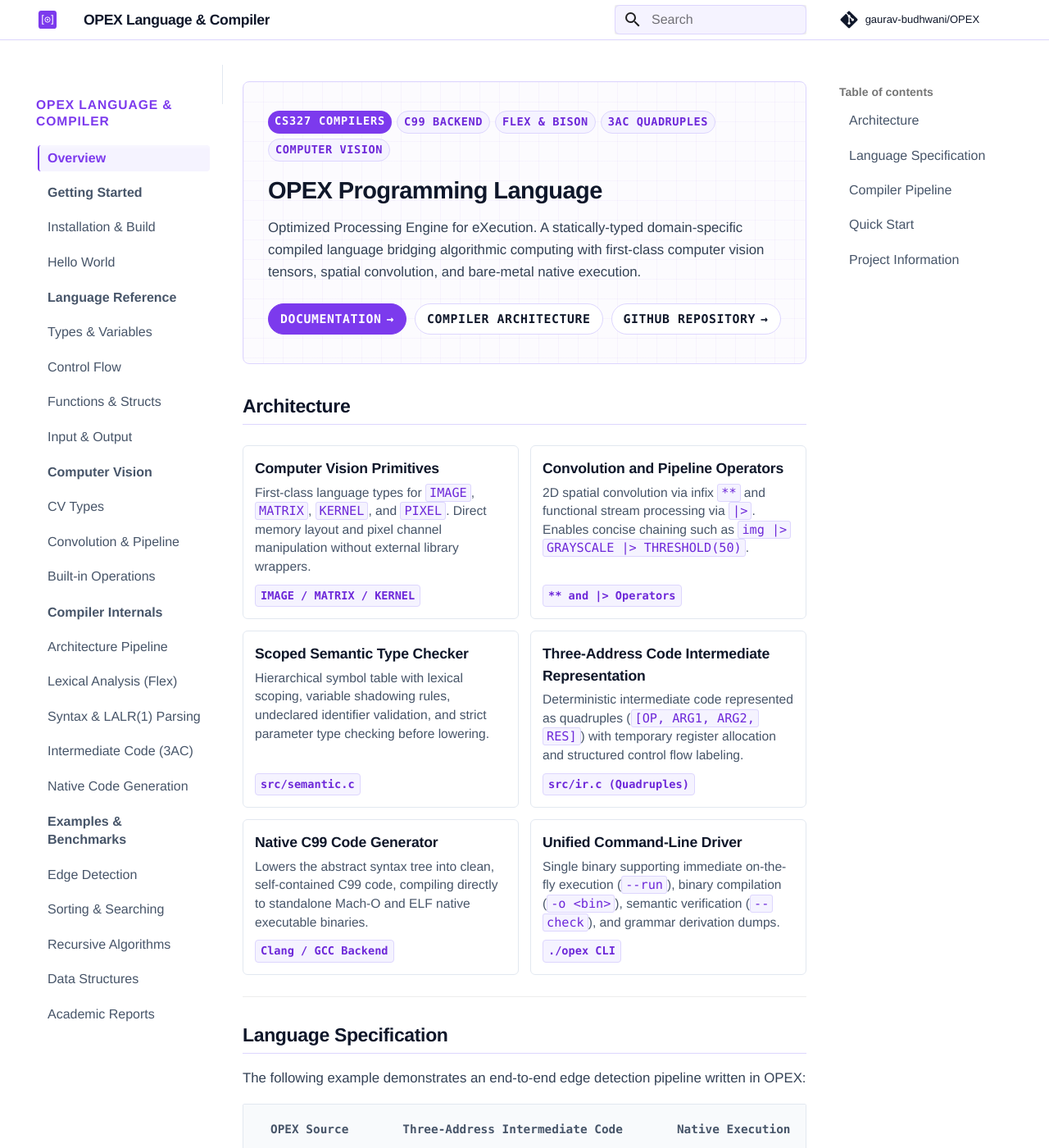
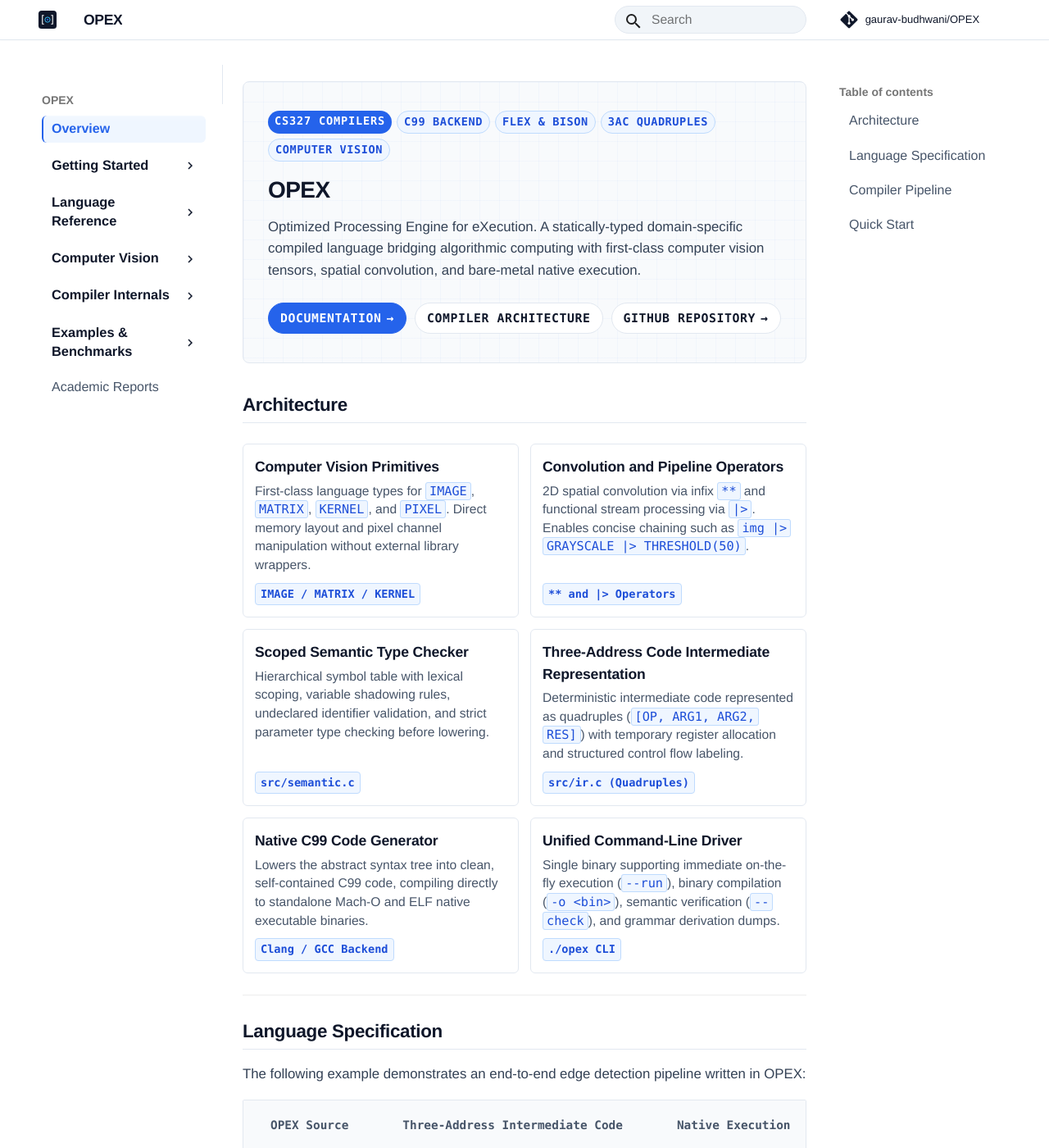
Before and after one commit to gaurav-budhwani/OPEX, an MkDocs documentation site: the page built from docs/index.md, in a window 1280 px wide and 1400 px high. Shown: the whole window at 82% size. Built offline with MkDocs 1.6.1 and Material for MkDocs 9.7.7, drawn with Linux system fonts in a browser that asks for light colours; comment, search, counter and statistics services are not loaded; some of the changed text lies outside the part shown.

Commit message:
style: rename to OPEX, add pill search bar, electric cobalt palette, dropdown sidebar navigation, and remove project info

````diff
--- a/docs/index.md
+++ b/docs/index.md
@@ -5,18 +5,18 @@ hide:
 
 <div class="hero-box">
   <div class="hero-tags">
-    <span class="pill-purple">CS327 Compilers</span>
+    <span class="pill-cobalt">CS327 Compilers</span>
     <span class="pill-subtle">C99 Backend</span>
     <span class="pill-subtle">Flex & Bison</span>
     <span class="pill-subtle">3AC Quadruples</span>
     <span class="pill-subtle">Computer Vision</span>
   </div>
-  <h1 class="hero-headline">OPEX Programming Language</h1>
+  <h1 class="hero-headline">OPEX</h1>
   <p class="hero-desc">
     Optimized Processing Engine for eXecution. A statically-typed domain-specific compiled language bridging algorithmic computing with first-class computer vision tensors, spatial convolution, and bare-metal native execution.
   </p>
   <div class="hero-buttons">
-    <a href="getting-started/installation/" class="btn-purple">
+    <a href="getting-started/installation/" class="btn-cobalt">
       Documentation <span>&rarr;</span>
     </a>
     <a href="compiler-internals/pipeline/" class="btn-outline">
@@ -149,8 +149,8 @@ flowchart TD
         H --> I["Native Binary Executable (Mach-O / ELF)"]
     end
 
-    classDef stage fill:#ffffff,stroke:#7c3aed,stroke-width:1.5px,color:#0f172a,rx:6px,ry:6px;
-    classDef sub fill:#fcfbfe,stroke:#ddd6fe,stroke-width:1px,color:#6d28d9;
+    classDef stage fill:#ffffff,stroke:#2563eb,stroke-width:1.5px,color:#0f172a,rx:6px,ry:6px;
+    classDef sub fill:#f8fafc,stroke:#cbd5e1,stroke-width:1px,color:#1e293b;
     class A,B,C,D,E,F,G,H,I stage;
     class Frontend,Middle,Backend sub;
 ```
@@ -187,15 +187,3 @@ flowchart TD
     # Execute interactive benchmark programs
     make test_run
     ```
-
----
-
-## Project Information
-
-Developed for **CS327: Compilers** at the **Indian Institute of Technology Gandhinagar (IITGN)** under the guidance of **Prof. Shouvick Mondal**.
-
-| Contributor | Roll Number | Focus Area |
-| :--- | :--- | :--- |
-| **Gaurav Budhwani** | `22110085` | Compiler Architecture, LALR(1) Grammar, Semantic Analysis, C99 Codegen, Documentation |
-| **John Twipraham Debbarma** | `22110108` | Lexical Analysis (Flex), Intermediate Code Generation (3AC), Test Suite Curation |
-| **Harshit** | `22110095` | Computer Vision Built-ins, Matrix Arithmetic & Convolution Kernels |
--- a/docs/stylesheets/extra.css
+++ b/docs/stylesheets/extra.css
@@ -1,7 +1,7 @@
 /* ==========================================================================
-   OPEX Compiler Documentation Theme
-   Minimalist Swiss / Helvetica, White & Light Purple Palette
-   Smaller, Disciplined Typography & Smooth Micro-Animations
+   OPEX Documentation Theme
+   Minimalist Swiss / Helvetica, Pure White & Electric Cobalt Theme
+   Compact Typography, Pill Search Bar & Clean Accordion Navigation
    ========================================================================== */
 
 :root {
@@ -11,25 +11,25 @@
   --md-text-font: var(--font-helvetica);
   --md-code-font: var(--font-mono);
 
-  /* Color Tokens - White & Refined Purple */
+  /* Color Palette - White & Electric Cobalt */
   --opex-white: #ffffff;
-  --opex-purple-primary: #7c3aed;
-  --opex-purple-hover: #6d28d9;
-  --opex-purple-light: #f5f3ff;
-  --opex-purple-border: #ddd6fe;
-  --opex-purple-pill-text: #6d28d9;
+  --opex-blue-primary: #2563eb;
+  --opex-blue-hover: #1d4ed8;
+  --opex-blue-light: #eff6ff;
+  --opex-blue-border: #bfdbfe;
+  --opex-blue-pill-text: #1d4ed8;
 
   --opex-text-main: #0f172a;
   --opex-text-muted: #475569;
   --opex-text-light: #64748b;
   --opex-border: #e2e8f0;
   --opex-bg-card: #ffffff;
-  --opex-bg-subtle: #fcfbfe;
+  --opex-bg-subtle: #f8fafc;
 
   /* Material overrides */
   --md-primary-fg-color: #ffffff;
   --md-primary-bg-color: #ffffff;
-  --md-accent-fg-color: #7c3aed;
+  --md-accent-fg-color: #2563eb;
   --md-default-bg-color: #ffffff;
   --md-default-fg-color: #0f172a;
   --md-code-bg-color: #f8fafc;
@@ -47,13 +47,13 @@ html, body, .md-container, .md-main, .md-content {
 
 /* Page Load Animation */
 .md-content__inner {
-  animation: opexFadeIn 0.3s cubic-bezier(0.16, 1, 0.3, 1) forwards;
+  animation: opexFadeIn 0.25s cubic-bezier(0.16, 1, 0.3, 1) forwards;
 }
 
 @keyframes opexFadeIn {
   from {
     opacity: 0;
-    transform: translateY(5px);
+    transform: translateY(4px);
   }
   to {
     opacity: 1;
@@ -61,7 +61,7 @@ html, body, .md-container, .md-main, .md-content {
   }
 }
 
-/* Restrained, Smaller Typography */
+/* Restrained, Compact Typography */
 .md-typeset {
   font-family: var(--font-helvetica) !important;
   font-size: 0.84rem !important;
@@ -71,7 +71,7 @@ html, body, .md-container, .md-main, .md-content {
 
 .md-typeset h1 {
   font-family: var(--font-helvetica) !important;
-  font-size: 1.45rem !important;
+  font-size: 1.4rem !important;
   font-weight: 700 !important;
   letter-spacing: -0.02em !important;
   color: var(--opex-text-main) !important;
@@ -82,24 +82,24 @@ html, body, .md-container, .md-main, .md-content {
 
 .md-typeset h2 {
   font-family: var(--font-helvetica) !important;
-  font-size: 1.15rem !important;
+  font-size: 1.12rem !important;
   font-weight: 700 !important;
   letter-spacing: -0.015em !important;
   color: var(--opex-text-main) !important;
-  margin-top: 1.5rem !important;
+  margin-top: 1.4rem !important;
   margin-bottom: 0.5rem !important;
   padding-bottom: 0.3rem !important;
-  border-bottom: 1px solid var(--opex-purple-border) !important;
+  border-bottom: 1px solid var(--opex-border) !important;
 }
 
 .md-typeset h3 {
   font-family: var(--font-helvetica) !important;
-  font-size: 0.95rem !important;
+  font-size: 0.92rem !important;
   font-weight: 600 !important;
   letter-spacing: -0.01em !important;
   color: var(--opex-text-main) !important;
-  margin-top: 1.2rem !important;
-  margin-bottom: 0.4rem !important;
+  margin-top: 1.1rem !important;
+  margin-bottom: 0.35rem !important;
 }
 
 .md-typeset p, .md-typeset li {
@@ -113,11 +113,11 @@ html, body, .md-container, .md-main, .md-content {
   font-weight: 600;
 }
 
-/* Header - Clean White & Subtle Lavender Bottom Border */
+/* Header - Clean White & Subtle Border */
 .md-header {
   background-color: var(--opex-white) !important;
   color: var(--opex-text-main) !important;
-  border-bottom: 1px solid var(--opex-purple-border) !important;
+  border-bottom: 1px solid var(--opex-border) !important;
   box-shadow: 0 1px 2px 0 rgba(0, 0, 0, 0.02) !important;
 }
 
@@ -129,35 +129,78 @@ html, body, .md-container, .md-main, .md-content {
 }
 
 .md-header__button {
-  color: var(--opex-purple-primary) !important;
+  color: var(--opex-blue-primary) !important;
+}
+
+/* ==========================================================================
+   Curved / Pill-Shaped Search Bar
+   ========================================================================== */
+
+.md-search {
+  padding: 0.2rem 0;
+}
+
+.md-search__inner {
+  border-radius: 9999px !important;
+}
+
+.md-search__form {
+  border-radius: 9999px !important;
+  border: 1px solid var(--opex-border) !important;
+  background-color: #f1f5f9 !important;
+  transition: all 0.2s ease !important;
+  height: 34px !important;
+}
+
+.md-search__form:focus-within,
+.md-search__form:hover {
+  background-color: #ffffff !important;
+  border-color: var(--opex-blue-primary) !important;
+  box-shadow: 0 0 0 3px rgba(37, 99, 235, 0.12) !important;
 }
 
 .md-search__input {
-  background-color: var(--opex-purple-light) !important;
+  border-radius: 9999px !important;
+  background-color: transparent !important;
   color: var(--opex-text-main) !important;
-  border: 1px solid var(--opex-purple-border) !important;
-  border-radius: 6px !important;
-  font-size: 0.8rem !important;
+  font-family: var(--font-helvetica) !important;
+  font-size: 0.78rem !important;
+  padding-left: 2.2rem !important;
+  height: 32px !important;
 }
 
 /* ==========================================================================
-   Vertical Left Sidebar Navigation
+   Vertical Sidebar - Clean Accordion / Dropdown Navigation
    ========================================================================== */
 
 .md-sidebar--primary {
   border-right: 1px solid var(--opex-border);
 }
 
-.md-nav--primary .md-nav__title {
-  font-family: var(--font-helvetica) !important;
-  font-size: 0.78rem !important;
-  font-weight: 700 !important;
-  text-transform: uppercase !important;
-  letter-spacing: 0.06em !important;
-  color: var(--opex-purple-primary) !important;
-  padding: 0.75rem 0.5rem 0.4rem !important;
+.md-nav--primary {
+  padding: 0.5rem 0.25rem;
 }
 
+/* Category Headers (Accordion Dropdown Triggers) */
+.md-nav__item--nested > .md-nav__link {
+  font-family: var(--font-helvetica) !important;
+  font-size: 0.82rem !important;
+  font-weight: 600 !important;
+  color: var(--opex-text-main) !important;
+  padding: 6px 10px !important;
+  border-radius: 6px;
+  transition: all 0.15s ease !important;
+  display: flex !important;
+  align-items: center !important;
+  justify-content: space-between !important;
+}
+
+.md-nav__item--nested > .md-nav__link:hover {
+  background-color: #f1f5f9 !important;
+  color: var(--opex-blue-primary) !important;
+}
+
+/* Subheading Items */
 .md-nav__item {
   margin: 1px 0;
 }
@@ -168,44 +211,44 @@ html, body, .md-container, .md-main, .md-content {
   line-height: 1.4 !important;
   color: var(--opex-text-muted) !important;
   padding: 5px 10px !important;
-  border-radius: 4px;
+  border-radius: 6px;
   border-left: 2px solid transparent;
   transition: all 0.15s ease !important;
 }
 
 .md-nav__link:hover {
-  color: var(--opex-purple-primary) !important;
-  background-color: var(--opex-purple-light) !important;
-  border-left-color: var(--opex-purple-primary) !important;
+  color: var(--opex-blue-primary) !important;
+  background-color: var(--opex-blue-light) !important;
+  border-left-color: var(--opex-blue-primary) !important;
   transform: translateX(2px);
 }
 
 .md-nav__link--active {
-  color: var(--opex-purple-primary) !important;
+  color: var(--opex-blue-primary) !important;
   font-weight: 700 !important;
-  background-color: var(--opex-purple-light) !important;
-  border-left-color: var(--opex-purple-primary) !important;
+  background-color: var(--opex-blue-light) !important;
+  border-left-color: var(--opex-blue-primary) !important;
 }
 
 /* ==========================================================================
-   Hero Box - White & Light Purple Minimal
+   Hero Box - Clean White & Cobalt Minimal
    ========================================================================== */
 
 .hero-box {
   background-color: var(--opex-bg-subtle);
-  border: 1px solid var(--opex-purple-border);
+  border: 1px solid var(--opex-border);
   border-radius: 8px;
   padding: 1.75rem 1.5rem;
   margin-bottom: 1.75rem;
   background-image:
-    linear-gradient(to right, rgba(124, 58, 237, 0.04) 1px, transparent 1px),
-    linear-gradient(to bottom, rgba(124, 58, 237, 0.04) 1px, transparent 1px);
+    linear-gradient(to right, rgba(37, 99, 235, 0.03) 1px, transparent 1px),
+    linear-gradient(to bottom, rgba(37, 99, 235, 0.03) 1px, transparent 1px);
   background-size: 24px 24px;
   transition: box-shadow 0.2s ease;
 }
 
 .hero-box:hover {
-  box-shadow: 0 4px 16px -2px rgba(124, 58, 237, 0.08);
+  box-shadow: 0 4px 16px -2px rgba(37, 99, 235, 0.08);
 }
 
 .hero-tags {
@@ -215,14 +258,14 @@ html, body, .md-container, .md-main, .md-content {
   margin-bottom: 0.85rem;
 }
 
-.pill-purple {
+.pill-cobalt {
   display: inline-block;
   font-family: var(--font-mono);
   font-size: 0.68rem;
   font-weight: 700;
   text-transform: uppercase;
   letter-spacing: 0.06em;
-  background-color: var(--opex-purple-primary);
+  background-color: var(--opex-blue-primary);
   color: #ffffff !important;
   padding: 2px 8px;
   border-radius: 9999px;
@@ -230,7 +273,7 @@ html, body, .md-container, .md-main, .md-content {
   transition: transform 0.15s ease;
 }
 
-.pill-purple:hover {
+.pill-cobalt:hover {
   transform: translateY(-1px);
 }
 
@@ -241,11 +284,11 @@ html, body, .md-container, .md-main, .md-content {
   font-weight: 600;
   text-transform: uppercase;
   letter-spacing: 0.04em;
-  background-color: var(--opex-purple-light);
-  color: var(--opex-purple-pill-text) !important;
+  background-color: var(--opex-blue-light);
+  color: var(--opex-blue-pill-text) !important;
   padding: 2px 8px;
   border-radius: 9999px;
-  border: 1px solid var(--opex-purple-border);
+  border: 1px solid var(--opex-blue-border);
 }
 
 .hero-headline {
@@ -273,11 +316,11 @@ html, body, .md-container, .md-main, .md-content {
   gap: 10px;
 }
 
-.btn-purple {
+.btn-cobalt {
   display: inline-flex;
   align-items: center;
   gap: 6px;
-  background-color: var(--opex-purple-primary);
+  background-color: var(--opex-blue-primary);
   color: #ffffff !important;
   padding: 6px 14px;
   border-radius: 9999px;
@@ -287,14 +330,14 @@ html, body, .md-container, .md-main, .md-content {
   text-transform: uppercase;
   letter-spacing: 0.04em;
   text-decoration: none !important;
-  border: 1px solid var(--opex-purple-primary);
+  border: 1px solid var(--opex-blue-primary);
   transition: all 0.15s cubic-bezier(0.16, 1, 0.3, 1);
 }
 
-.btn-purple:hover {
-  background-color: var(--opex-purple-hover);
+.btn-cobalt:hover {
+  background-color: var(--opex-blue-hover);
   transform: translateY(-1px);
-  box-shadow: 0 3px 10px rgba(124, 58, 237, 0.25);
+  box-shadow: 0 3px 10px rgba(37, 99, 235, 0.25);
   color: #ffffff !important;
 }
 
@@ -312,14 +355,14 @@ html, body, .md-container, .md-main, .md-content {
   text-transform: uppercase;
   letter-spacing: 0.04em;
   text-decoration: none !important;
-  border: 1px solid var(--opex-purple-border);
+  border: 1px solid var(--opex-border);
   transition: all 0.15s cubic-bezier(0.16, 1, 0.3, 1);
 }
 
 .btn-outline:hover {
-  border-color: var(--opex-purple-primary);
-  color: var(--opex-purple-primary) !important;
-  background-color: var(--opex-purple-light);
+  border-color: var(--opex-blue-primary);
+  color: var(--opex-blue-primary) !important;
+  background-color: var(--opex-blue-light);
   transform: translateY(-1px);
 }
 
@@ -346,8 +389,8 @@ html, body, .md-container, .md-main, .md-content {
 
 .minimal-card:hover {
   transform: translateY(-2px);
-  border-color: var(--opex-purple-primary);
-  box-shadow: 0 4px 14px -3px rgba(124, 58, 237, 0.12);
+  border-color: var(--opex-blue-primary);
+  box-shadow: 0 4px 14px -3px rgba(37, 99, 235, 0.12);
 }
 
 .minimal-card h3 {
@@ -372,12 +415,12 @@ html, body, .md-container, .md-main, .md-content {
   font-family: var(--font-mono);
   font-size: 0.68rem;
   font-weight: 600;
-  color: var(--opex-purple-pill-text);
-  background-color: var(--opex-purple-light);
+  color: var(--opex-blue-pill-text);
+  background-color: var(--opex-blue-light);
   padding: 2px 6px;
   border-radius: 4px;
   align-self: flex-start;
-  border: 1px solid var(--opex-purple-border);
+  border: 1px solid var(--opex-blue-border);
 }
 
 /* ==========================================================================
@@ -387,18 +430,18 @@ html, body, .md-container, .md-main, .md-content {
 .mermaid {
   display: flex;
   justify-content: center;
-  background-color: var(--opex-bg-subtle) !important;
-  border: 1px solid var(--opex-purple-border) !important;
+  background-color: #fafbfc !important;
+  border: 1px solid var(--opex-border) !important;
   border-radius: 8px;
   padding: 18px 12px;
   margin: 1.25rem 0 !important;
-  box-shadow: 0 2px 8px -2px rgba(124, 58, 237, 0.05);
+  box-shadow: 0 2px 6px -2px rgba(0, 0, 0, 0.04);
   transition: all 0.2s ease;
 }
 
 .mermaid:hover {
-  border-color: var(--opex-purple-primary) !important;
-  box-shadow: 0 4px 14px -2px rgba(124, 58, 237, 0.1);
+  border-color: var(--opex-blue-primary) !important;
+  box-shadow: 0 4px 12px -2px rgba(37, 99, 235, 0.1);
 }
 
 /* ==========================================================================
@@ -424,10 +467,10 @@ html, body, .md-container, .md-main, .md-content {
   font-family: var(--font-mono) !important;
   font-size: 0.76rem !important;
   padding: 1px 4px;
-  background-color: var(--opex-purple-light);
-  color: var(--opex-purple-pill-text);
+  background-color: var(--opex-blue-light);
+  color: var(--opex-blue-pill-text);
   border-radius: 3px;
-  border: 1px solid var(--opex-purple-border);
+  border: 1px solid var(--opex-blue-border);
 }
 
 /* Tabs */
@@ -453,13 +496,13 @@ html, body, .md-container, .md-main, .md-content {
 }
 
 .tabbed-labels > label:hover {
-  color: var(--opex-purple-primary) !important;
+  color: var(--opex-blue-primary) !important;
 }
 
 .tabbed-labels > input:checked + label {
-  color: var(--opex-purple-primary) !important;
+  color: var(--opex-blue-primary) !important;
   background-color: var(--opex-white) !important;
-  border-bottom: 2px solid var(--opex-purple-primary) !important;
+  border-bottom: 2px solid var(--opex-blue-primary) !important;
 }
 
 .tabbed-content {
@@ -483,14 +526,14 @@ html, body, .md-container, .md-main, .md-content {
 }
 
 .md-typeset table:not([class]) th {
-  background-color: var(--opex-purple-light) !important;
-  color: var(--opex-purple-pill-text) !important;
+  background-color: var(--opex-blue-light) !important;
+  color: var(--opex-blue-pill-text) !important;
   font-weight: 700 !important;
   font-family: var(--font-mono) !important;
   text-transform: uppercase !important;
   font-size: 0.68rem !important;
   letter-spacing: 0.05em !important;
-  border-bottom: 1px solid var(--opex-purple-border) !important;
+  border-bottom: 1px solid var(--opex-blue-border) !important;
   padding: 6px 10px !important;
 }
 
@@ -503,7 +546,7 @@ html, body, .md-container, .md-main, .md-content {
 /* Admonitions */
 .md-typeset .admonition {
   border: 1px solid var(--opex-border) !important;
-  border-left: 3px solid var(--opex-purple-primary) !important;
+  border-left: 3px solid var(--opex-blue-primary) !important;
   border-radius: 4px !important;
   background-color: var(--opex-bg-subtle) !important;
   font-size: 0.8rem !important;
@@ -512,7 +555,7 @@ html, body, .md-container, .md-main, .md-content {
 
 .md-typeset .admonition__title {
   font-weight: 700 !important;
-  color: var(--opex-purple-primary) !important;
+  color: var(--opex-blue-primary) !important;
   font-size: 0.8rem !important;
 }
 
--- a/mkdocs.yml
+++ b/mkdocs.yml
@@ -1,4 +1,4 @@
-site_name: OPEX Language & Compiler
+site_name: OPEX
 site_description: Documentation for OPEX (Optimized Processing Engine for eXecution), a domain-specific compiled language for algorithms and computer vision.
 site_author: Gaurav Budhwani, John Twipraham Debbarma, Harshit
 site_url: https://gaurav-budhwani.github.io/OPEX/
@@ -14,13 +14,11 @@ theme:
   palette:
     - scheme: default
       primary: white
-      accent: deep purple
+      accent: blue
   features:
     - navigation.instant
     - navigation.instant.progress
     - navigation.tracking
-    - navigation.sections
-    - navigation.expand
     - navigation.path
     - navigation.top
     - navigation.footer
@@ -59,9 +57,6 @@ markdown_extensions:
   - pymdownx.snippets
   - pymdownx.keys
   - pymdownx.mark
-  - pymdownx.emoji:
-      emoji_index: !!python/name:material.extensions.emoji.twemoji
-      emoji_generator: !!python/name:material.extensions.emoji.to_svg
   - attr_list
   - md_in_html
   - tables
````
Also changed, not shown: docs/compiler-internals/pipeline.md (+2 -2 lines), docs/assets/logo.svg.
